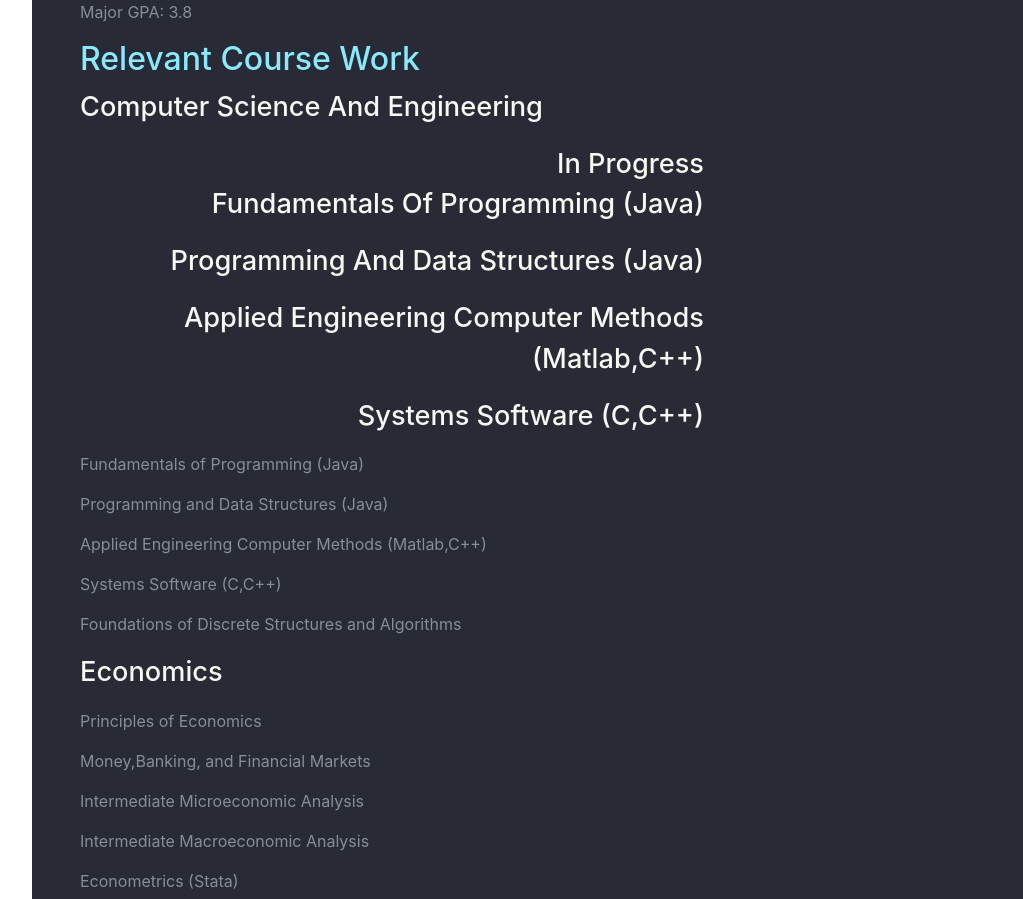
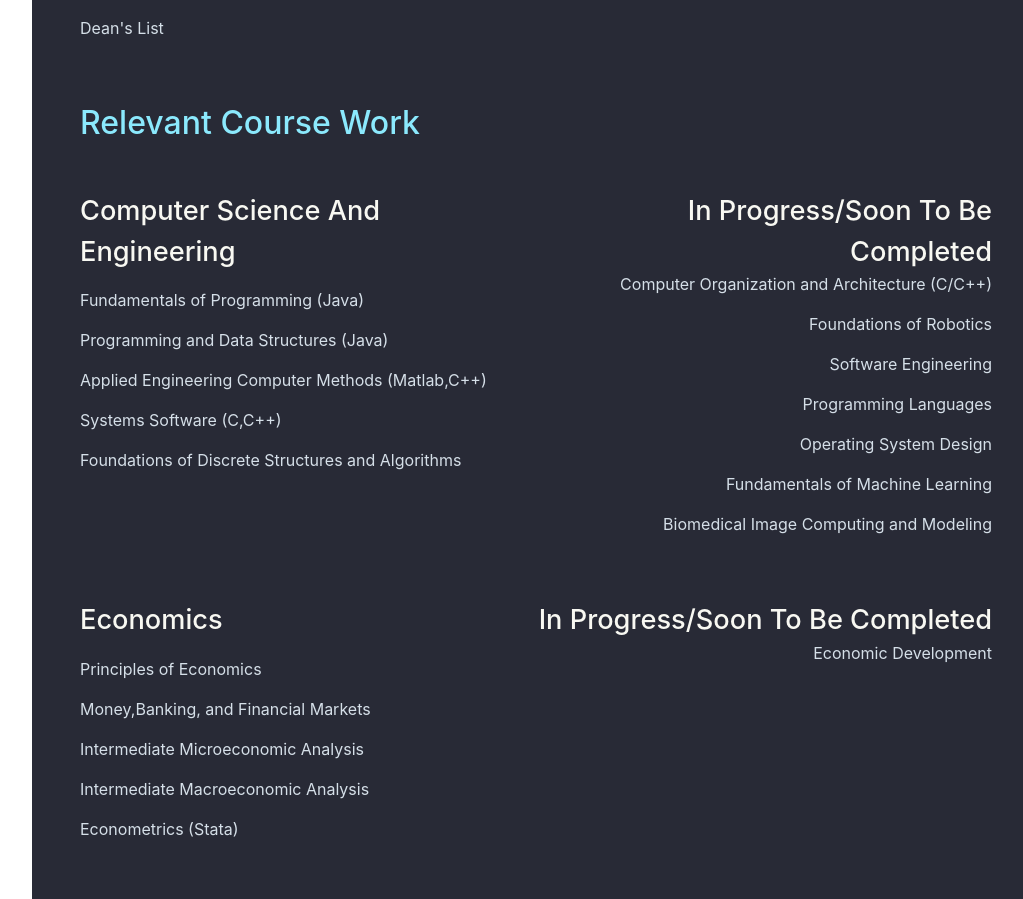
Before and after one commit to zhubiii/portfolio, a React (Create React App) app: page / in a window 1280 px wide. Shown: the part 1898-2797 px from the top of the page, without its empty margins (240-1263 px from the left). Built offline with nearby package versions, Linux system fonts and the light colour scheme; a web font is replaced by a local one.

Commit message:
education section organization and code

```diff
--- a/src/Components/Education.js
+++ b/src/Components/Education.js
@@ -25,35 +25,113 @@ class Education extends Component {
                 <div className="subheading mb-3">{data.degree}</div>
                 <p>Cumulative GPA: {data.cumulativegpa}</p>
                 <p>Major GPA: {data.majorgpa}</p>
-                <h3 classname="mb-0">Relevant Course Work</h3>
+                <p>Dean's List</p>
+              </div>
+              <div className="resume-date text-md-right">
+                <span className="text-secondary">
+                  {data.fromDate} - {data.toDate}
+                </span>
+              </div>
+            </div>
+          ))}
+          {this.education.map((data, index) => (
+            <div
+              key={index}
+              className="resume-item d-flex flex-column flex-md-row justify-content-between mb-5"
+            >
+              <div className="resume-content">
+                <h3 className="mb-0">Relevant Course Work</h3>
+              </div>
+            </div>
+          ))}
+          {this.education.map((data, index) => (
+            <div
+              key={index}
+              className="resume-item d-flex flex-column flex-md-row justify-content-between mb-5"
+            >
+              <div className="resume-content">
                 <div className="subheading mb-3">
                   Computer Science and Engineering
-                </div>
-                <div className="subheading mb-3 text-md-right">In Progress
-                  <p>Fundamentals of Programming (Java)</p>
-                  <p>Programming and Data Structures (Java)</p>
-                  <p>Applied Engineering Computer Methods (Matlab,C++)</p>
-                  <p>Systems Software (C,C++)</p>
                 </div>
                 <p>Fundamentals of Programming (Java)</p>
                 <p>Programming and Data Structures (Java)</p>
                 <p>Applied Engineering Computer Methods (Matlab,C++)</p>
                 <p>Systems Software (C,C++)</p>
                 <p>Foundations of Discrete Structures and Algorithms</p>
+              </div>
+              <div className="resume-date text-md-right">
+                <div className="subheading">
+                  In Progress/Soon to be Completed
+                </div>
+                <p>Computer Organization and Architecture (C/C++)</p>
+                <p>Foundations of Robotics</p>
+                <p>Software Engineering</p>
+                <p>Programming Languages</p>
+                <p>Operating System Design</p>
+                <p>Fundamentals of Machine Learning</p>
+                <p>Biomedical Image Computing and Modeling</p>
+              </div>
+            </div>
+          ))}
+          {this.education.map((data, index) => (
+            <div
+              key={index}
+              className="resume-item d-flex flex-column flex-md-row justify-content-between mb-5"
+            >
+              <div className="resume-content">
                 <div className="subheading mb-3">Economics</div>
                 <p>Principles of Economics</p>
                 <p>Money,Banking, and Financial Markets</p>
                 <p>Intermediate Microeconomic Analysis</p>
                 <p>Intermediate Macroeconomic Analysis</p>
                 <p>Econometrics (Stata)</p>
+              </div>
+              <div className="resume-date text-md-right">
+                <div className="subheading">
+                  In Progress/Soon to be Completed
+                </div>
+                <p>Economic Development</p>
+              </div>
+            </div>
+          ))}
+          {this.education.map((data, index) => (
+            <div
+              key={index}
+              className="resume-item d-flex flex-column flex-md-row justify-content-between mb-5"
+            >
+              <div className="resume-content">
                 <div className="subheading mb-3">Mathematics</div>
                 <p>Calculas I,II</p>
                 <p>Statistical Methods I,II</p>
               </div>
               <div className="resume-date text-md-right">
-                <span className="text-primary">
-                  {data.fromDate} - {data.toDate}
-                </span>
+                <div className="subheading ml-5">
+                  In Progress/Soon to be Completed
+                </div>
+                <p>Calculas III</p>
+                <p>Linear Algebra</p>
+              </div>
+            </div>
+          ))}
+          {this.education.map((data, index) => (
+            <div
+              key={index}
+              className="resume-item d-flex flex-column flex-md-row justify-content-between mb-5"
+            >
+              <div className="resume-content">
+                <div className="subheading mb-3">Other</div>
+                <p>Intro to Business in a Global Enviorment</p>
+                <p>Seminar in Critical Reading and Writing</p>
+                <p>Making and Breaking: US History</p>
+                <p>Introduction to World Politics</p>
+                <p>Natural Science: Climate Change</p>
+                <p>Belief, Knowledge, and Action: Introduction to Philosophy</p>
+              </div>
+              <div className="resume-date text-md-right">
+                <div className="subheading ml-5">
+                  In Progress/Soon to be Completed
+                </div>
+                <p>Science of Enviormental Issues</p>
               </div>
             </div>
           ))}
@@ -62,5 +140,4 @@ class Education extends Component {
     );
   }
 }
-
 export default Education;
```
Also changed, not shown: public/css/resume.min.css, 1 other file (tests, documents, lock files or other folders).
